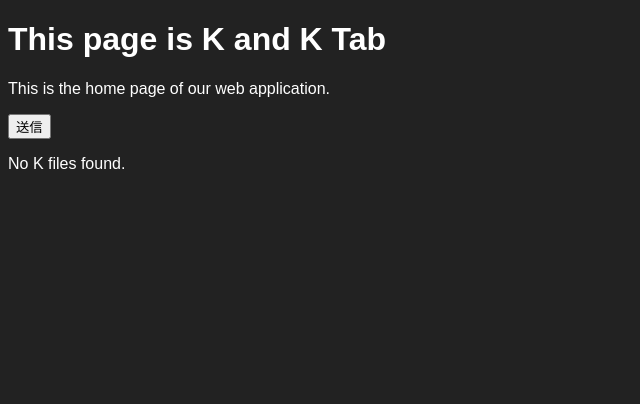
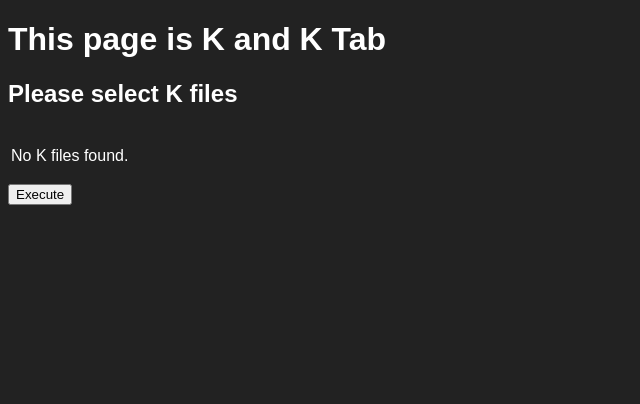
Before and after one commit to Show-Rai-Menn/Authourship_Analasys, a Flask app: page /K_and_K in a window 1280 px wide. Shown: the part 64-468 px from the top of the page, without its empty margins (0-640 px from the left). Run offline with Flask 3, Linux system fonts and the light colour scheme; data that the repository does not hold is empty.

Commit message:
a little bit changed

```diff
--- a/templates/K_and_K.html
+++ b/templates/K_and_K.html
@@ -4,21 +4,27 @@
 
 {% block content %}
 <h1>This page is K and K Tab</h1>
-<p>This is the home page of our web application.</p>
+<h2>Please select K files</h2>
 
 <div>
  <form method="post" action="/K_and_K/result">
-        <button type="submit">送信</button>
 
+
+    <table>
         {% if K_files %}
             {% for K in K_files %}
-            <li><input type="checkbox" name="K" value="{{K[0]}}">{{ K[0] }}  ({{ K[1] }})</li>
-        {% else %}
-            <p>No K files found.</p>
+            <tr>
+                <td><input type="checkbox" name="K" value="{{K[0]}}">{{ K[0] }} ({{ K[1] }})</td>
+            </tr>
             {% endfor %}
         {% else %}
-        <p>No K files found.</p>
+            <tr>
+                <td><p>No K files found.</p></td>
+            </tr>
         {% endif %}
+    </table>
+    <button id = "GO" type="submit">Execute</button>
 </form>
+
 </div>
 {% endblock %}
```
Lines whose indentation alone changed are shown as unchanged.
